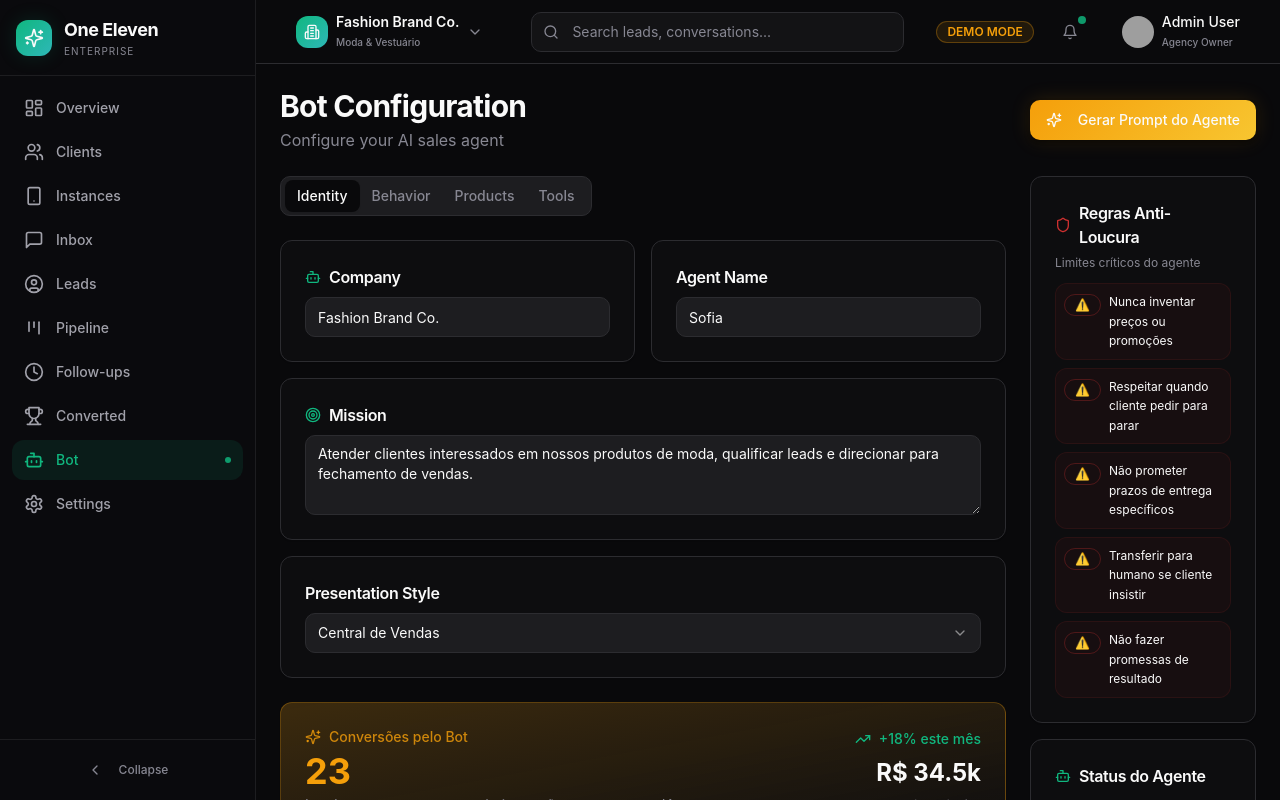
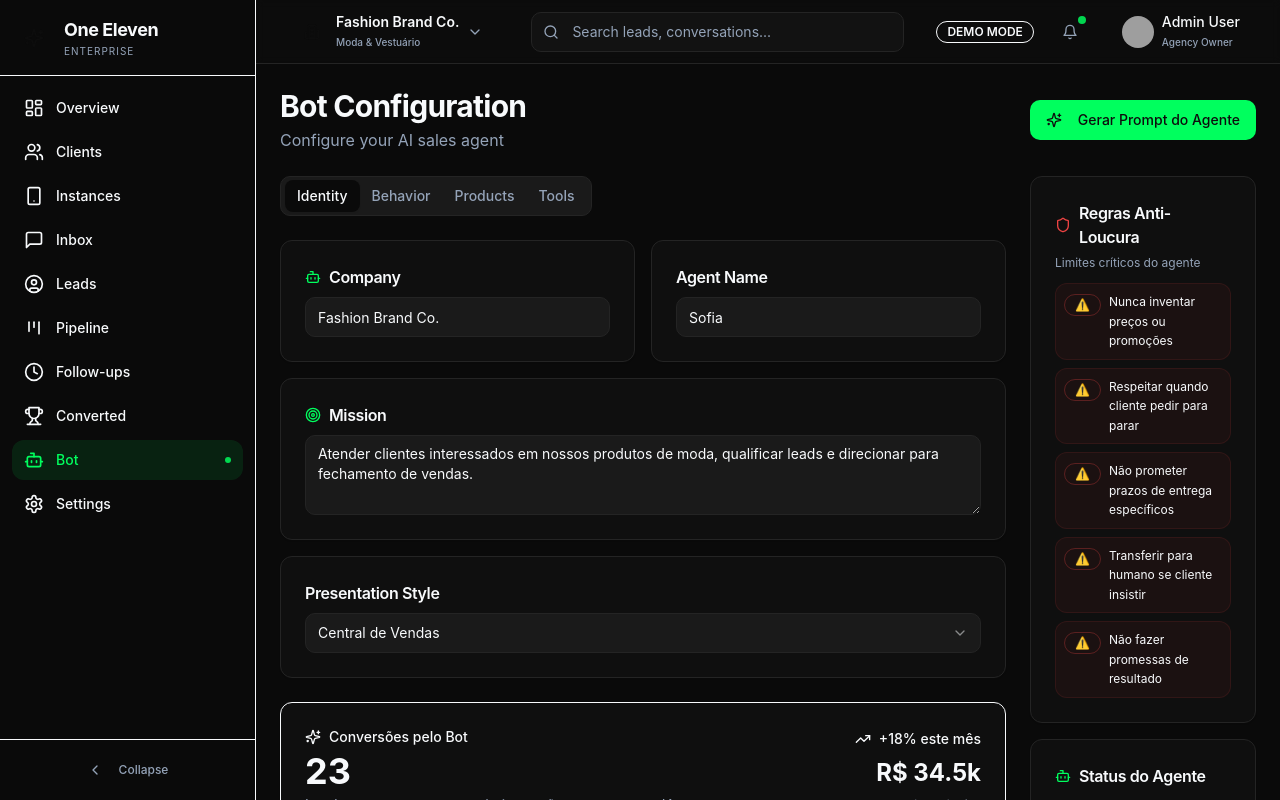
Before and after one commit to elainesx09-afk/gusatvossa, a React (Vite) app: page /bot in a window 1280 px wide. Shown: the top 800 px of the page. Built offline with nearby package versions, Linux system fonts and the light colour scheme; grey boxes are pictures that could not be loaded; the HTML template or start-up script is replaced by a standard one.

Commit message:
Refactor index.css to simplify styles
Removed unused CSS variables and styles for a cleaner design.

```diff
--- a/src/index.css
+++ b/src/index.css
@@ -1,334 +1,54 @@
+/* One Eleven — Base styles (Tailwind + Shadcn) */
+
 @tailwind base;
 @tailwind components;
 @tailwind utilities;
 
-/* One Eleven - Premium Dark Enterprise Design System */
+/* Shadcn-style CSS variables (HSL values used by Tailwind) */
+:root {
+  --background: 0 0% 4%;
+  --foreground: 210 40% 98%;
 
-@import url('https://fonts.googleapis.com/css2?family=Inter:wght@300;400;500;600;700&family=Space+Grotesk:wght@500;600;700&display=swap');
+  --card: 0 0% 6%;
+  --card-foreground: 210 40% 98%;
 
-@layer base {
-  :root {
-    /* Dark Premium Theme - Primary Mode */
-    --background: 240 10% 3.9%;
-    --foreground: 0 0% 98%;
+  --popover: 0 0% 6%;
+  --popover-foreground: 210 40% 98%;
 
-    --card: 240 10% 5.5%;
-    --card-foreground: 0 0% 98%;
+  --primary: 142 100% 50%; /* verde neon */
+  --primary-foreground: 0 0% 5%;
 
-    --popover: 240 10% 5.5%;
-    --popover-foreground: 0 0% 98%;
+  --secondary: 0 0% 10%;
+  --secondary-foreground: 210 40% 98%;
 
-    --primary: 160 84% 39%;
-    --primary-foreground: 0 0% 98%;
+  --muted: 0 0% 12%;
+  --muted-foreground: 215 20% 65%;
 
-    --secondary: 240 5% 12%;
-    --secondary-foreground: 0 0% 98%;
+  --accent: 0 0% 12%;
+  --accent-foreground: 210 40% 98%;
 
-    --muted: 240 5% 15%;
-    --muted-foreground: 240 5% 55%;
+  --destructive: 0 84% 60%;
+  --destructive-foreground: 210 40% 98%;
 
-    --accent: 160 84% 39%;
-    --accent-foreground: 0 0% 98%;
+  --border: 0 0% 14%;
+  --input: 0 0% 14%;
+  --ring: 142 100% 50%;
 
-    --destructive: 0 62% 50%;
-    --destructive-foreground: 0 0% 98%;
-
-    --border: 240 5% 18%;
-    --input: 240 5% 18%;
-    --ring: 160 84% 39%;
-
-    --radius: 0.75rem;
-
-    /* Extended Premium Palette */
-    --success: 160 84% 39%;
-    --success-foreground: 0 0% 98%;
-
-    --warning: 38 92% 50%;
-    --warning-foreground: 0 0% 5%;
-
-    --info: 217 91% 60%;
-    --info-foreground: 0 0% 98%;
-
-    /* Premium Gradients */
-    --gradient-premium: linear-gradient(135deg, hsl(160 84% 39%) 0%, hsl(180 60% 45%) 100%);
-    --gradient-gold: linear-gradient(135deg, hsl(38 92% 50%) 0%, hsl(45 93% 58%) 100%);
-    --gradient-dark: linear-gradient(180deg, hsl(240 10% 5.5%) 0%, hsl(240 10% 3.9%) 100%);
-    --gradient-glass: linear-gradient(135deg, rgba(255,255,255,0.05) 0%, rgba(255,255,255,0.02) 100%);
-
-    /* Premium Shadows */
-    --shadow-sm: 0 1px 2px 0 rgba(0, 0, 0, 0.3);
-    --shadow-md: 0 4px 6px -1px rgba(0, 0, 0, 0.4), 0 2px 4px -1px rgba(0, 0, 0, 0.3);
-    --shadow-lg: 0 10px 15px -3px rgba(0, 0, 0, 0.5), 0 4px 6px -2px rgba(0, 0, 0, 0.3);
-    --shadow-xl: 0 20px 25px -5px rgba(0, 0, 0, 0.5), 0 10px 10px -5px rgba(0, 0, 0, 0.3);
-    --shadow-glow: 0 0 20px rgba(16, 185, 129, 0.15);
-    --shadow-glow-gold: 0 0 20px rgba(245, 158, 11, 0.15);
-
-    /* Sidebar */
-    --sidebar-background: 240 10% 4.5%;
-    --sidebar-foreground: 240 5% 65%;
-    --sidebar-primary: 160 84% 39%;
-    --sidebar-primary-foreground: 0 0% 98%;
-    --sidebar-accent: 240 5% 10%;
-    --sidebar-accent-foreground: 0 0% 98%;
-    --sidebar-border: 240 5% 12%;
-    --sidebar-ring: 160 84% 39%;
-
-    /* Chart Colors */
-    --chart-1: 160 84% 39%;
-    --chart-2: 180 60% 45%;
-    --chart-3: 38 92% 50%;
-    --chart-4: 217 91% 60%;
-    --chart-5: 280 70% 50%;
-  }
-
-  .dark {
-    /* Same as root since we're dark-first */
-  }
+  --radius: 0.75rem;
 }
 
-@layer base {
-  * {
-    @apply border-border;
-  }
-
-  html {
-    @apply scroll-smooth;
-  }
-
-  body {
-    @apply bg-background text-foreground font-sans antialiased;
-    font-family: 'Inter', system-ui, sans-serif;
-  }
-
-  h1, h2, h3, h4, h5, h6 {
-    font-family: 'Space Grotesk', 'Inter', sans-serif;
-    @apply font-semibold tracking-tight;
-  }
+html, body {
+  height: 100%;
 }
 
-@layer components {
-  /* Premium Card Styles */
-  .card-premium {
-    @apply bg-card border border-border rounded-xl;
-    background: var(--gradient-glass);
-    box-shadow: var(--shadow-md);
-  }
-
-  .card-premium:hover {
-    box-shadow: var(--shadow-lg);
-    border-color: hsl(var(--border) / 0.8);
-  }
-
-  /* Glow Effects */
-  .glow-success {
-    box-shadow: var(--shadow-glow);
-  }
-
-  .glow-warning {
-    box-shadow: var(--shadow-glow-gold);
-  }
-
-  /* Glass Morphism */
-  .glass {
-    background: rgba(255, 255, 255, 0.03);
-    backdrop-filter: blur(10px);
-    border: 1px solid rgba(255, 255, 255, 0.05);
-  }
-
-  /* Premium Button Variants */
-  .btn-premium {
-    @apply inline-flex items-center justify-center gap-2 px-4 py-2 rounded-lg font-medium transition-all duration-200;
-    background: var(--gradient-premium);
-    color: hsl(var(--primary-foreground));
-    box-shadow: var(--shadow-md), var(--shadow-glow);
-  }
-
-  .btn-premium:hover {
-    transform: translateY(-1px);
-    box-shadow: var(--shadow-lg), var(--shadow-glow);
-  }
-
-  .btn-gold {
-    @apply inline-flex items-center justify-center gap-2 px-4 py-2 rounded-lg font-medium transition-all duration-200;
-    background: var(--gradient-gold);
-    color: hsl(var(--warning-foreground));
-    box-shadow: var(--shadow-md), var(--shadow-glow-gold);
-  }
-
-  .btn-gold:hover {
-    transform: translateY(-1px);
-    box-shadow: var(--shadow-lg), var(--shadow-glow-gold);
-  }
-
-  /* Status Indicators */
-  .status-dot {
-    @apply w-2 h-2 rounded-full;
-  }
-
-  .status-connected {
-    @apply bg-emerald-500;
-    box-shadow: 0 0 8px rgba(16, 185, 129, 0.5);
-  }
-
-  .status-disconnected {
-    @apply bg-red-500;
-    box-shadow: 0 0 8px rgba(239, 68, 68, 0.5);
-  }
-
-  .status-warning {
-    @apply bg-amber-500;
-    box-shadow: 0 0 8px rgba(245, 158, 11, 0.5);
-  }
-
-  /* Kanban Styles */
-  .kanban-column {
-    @apply bg-secondary/50 rounded-xl p-3 min-h-[500px];
-    min-width: 280px;
-  }
-
-  .kanban-card {
-    @apply bg-card border border-border rounded-lg p-4 cursor-grab transition-all duration-200;
-  }
-
-  .kanban-card:hover {
-    @apply border-primary/50;
-    box-shadow: var(--shadow-glow);
-  }
-
-  .kanban-card:active {
-    @apply cursor-grabbing;
-  }
-
-  /* Chat Styles */
-  .chat-bubble-user {
-    @apply bg-primary text-primary-foreground rounded-2xl rounded-br-sm px-4 py-2;
-  }
-
-  .chat-bubble-bot {
-    @apply bg-secondary text-secondary-foreground rounded-2xl rounded-bl-sm px-4 py-2;
-  }
-
-  /* Sidebar Navigation */
-  .nav-item {
-    @apply flex items-center gap-3 px-3 py-2.5 rounded-lg text-muted-foreground transition-all duration-200;
-  }
-
-  .nav-item:hover {
-    @apply bg-secondary text-foreground;
-  }
-
-  .nav-item.active {
-    @apply bg-primary/10 text-primary;
-  }
-
-  /* Table Styles */
-  .table-premium th {
-    @apply text-xs uppercase tracking-wider text-muted-foreground font-medium bg-secondary/50;
-  }
-
-  .table-premium tr {
-    @apply border-b border-border/50 transition-colors;
-  }
-
-  .table-premium tr:hover {
-    @apply bg-secondary/30;
-  }
-
-  /* Scrollbar */
-  ::-webkit-scrollbar {
-    width: 6px;
-    height: 6px;
-  }
-
-  ::-webkit-scrollbar-track {
-    @apply bg-transparent;
-  }
-
-  ::-webkit-scrollbar-thumb {
-    @apply bg-border rounded-full;
-  }
-
-  ::-webkit-scrollbar-thumb:hover {
-    @apply bg-muted-foreground/50;
-  }
-
-  /* Animations */
-  @keyframes pulse-glow {
-    0%, 100% {
-      box-shadow: 0 0 20px rgba(16, 185, 129, 0.2);
-    }
-    50% {
-      box-shadow: 0 0 30px rgba(16, 185, 129, 0.4);
-    }
-  }
-
-  .animate-pulse-glow {
-    animation: pulse-glow 2s ease-in-out infinite;
-  }
-
-  @keyframes float {
-    0%, 100% {
-      transform: translateY(0);
-    }
-    50% {
-      transform: translateY(-5px);
-    }
-  }
-
-  .animate-float {
-    animation: float 3s ease-in-out infinite;
-  }
-
-  @keyframes shimmer {
-    0% {
-      background-position: -200% 0;
-    }
-    100% {
-      background-position: 200% 0;
-    }
-  }
-
-  .skeleton-shimmer {
-    background: linear-gradient(90deg,
-      hsl(var(--secondary)) 0%,
-      hsl(var(--muted)) 50%,
-      hsl(var(--secondary)) 100%
-    );
-    background-size: 200% 100%;
-    animation: shimmer 1.5s ease-in-out infinite;
-  }
+body {
+  margin: 0;
+  background: hsl(var(--background));
+  color: hsl(var(--foreground));
+  font-family: Inter, ui-sans-serif, system-ui, -apple-system, "Segoe UI", Roboto, Arial, "Noto Sans", "Apple Color Emoji", "Segoe UI Emoji";
 }
 
-@layer utilities {
-  .text-gradient-premium {
-    background: var(--gradient-premium);
-    -webkit-background-clip: text;
-    -webkit-text-fill-color: transparent;
-    background-clip: text;
-  }
-
-  .text-gradient-gold {
-    background: var(--gradient-gold);
-    -webkit-background-clip: text;
-    -webkit-text-fill-color: transparent;
-    background-clip: text;
-  }
-
-  .bg-gradient-premium {
-    background: var(--gradient-premium);
-  }
-
-  .bg-gradient-gold {
-    background: var(--gradient-gold);
-  }
-
-  .bg-gradient-dark {
-    background: var(--gradient-dark);
-  }
-
-  .border-gradient {
-    border: 1px solid transparent;
-    background: linear-gradient(hsl(var(--card)), hsl(var(--card))) padding-box,
-                var(--gradient-premium) border-box;
-  }
+/* opcional: títulos com fonte display (Space Grotesk) */
+.font-display {
+  font-family: "Space Grotesk", Inter, ui-sans-serif, system-ui;
 }
```
